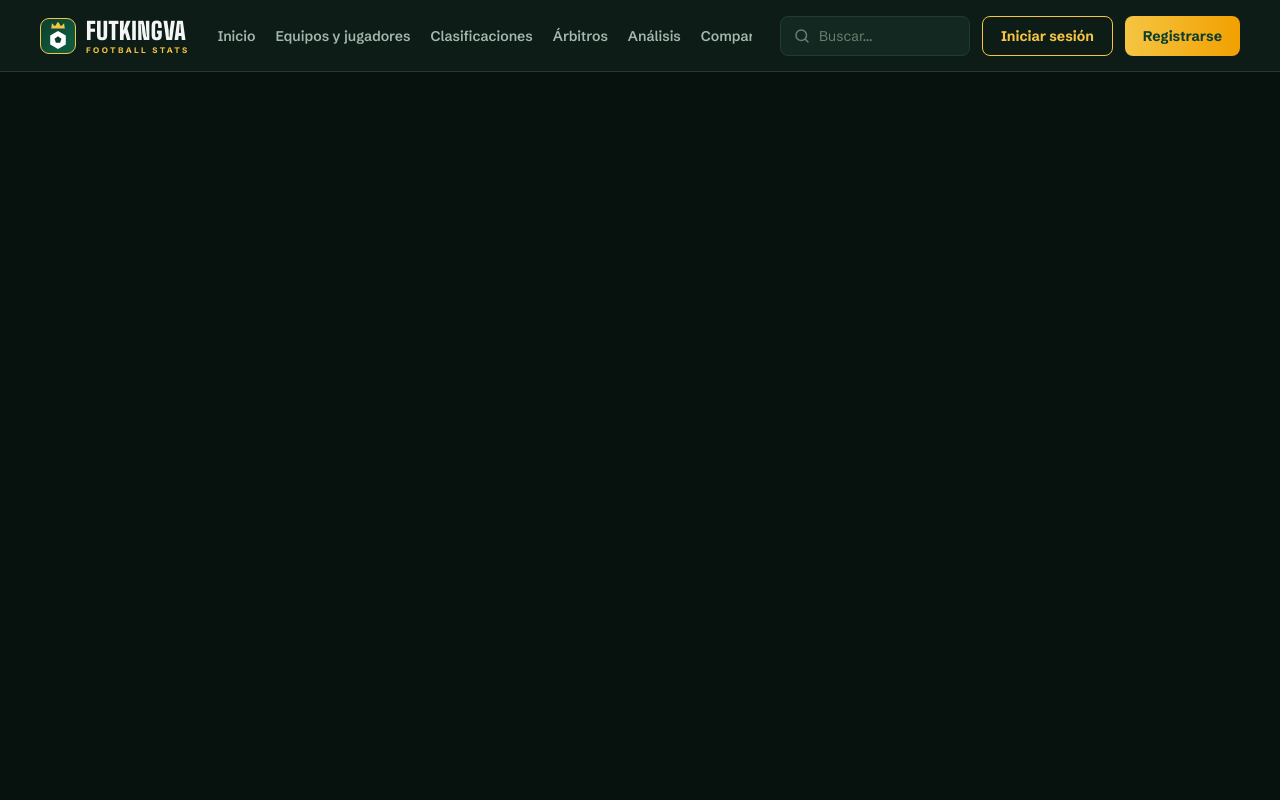
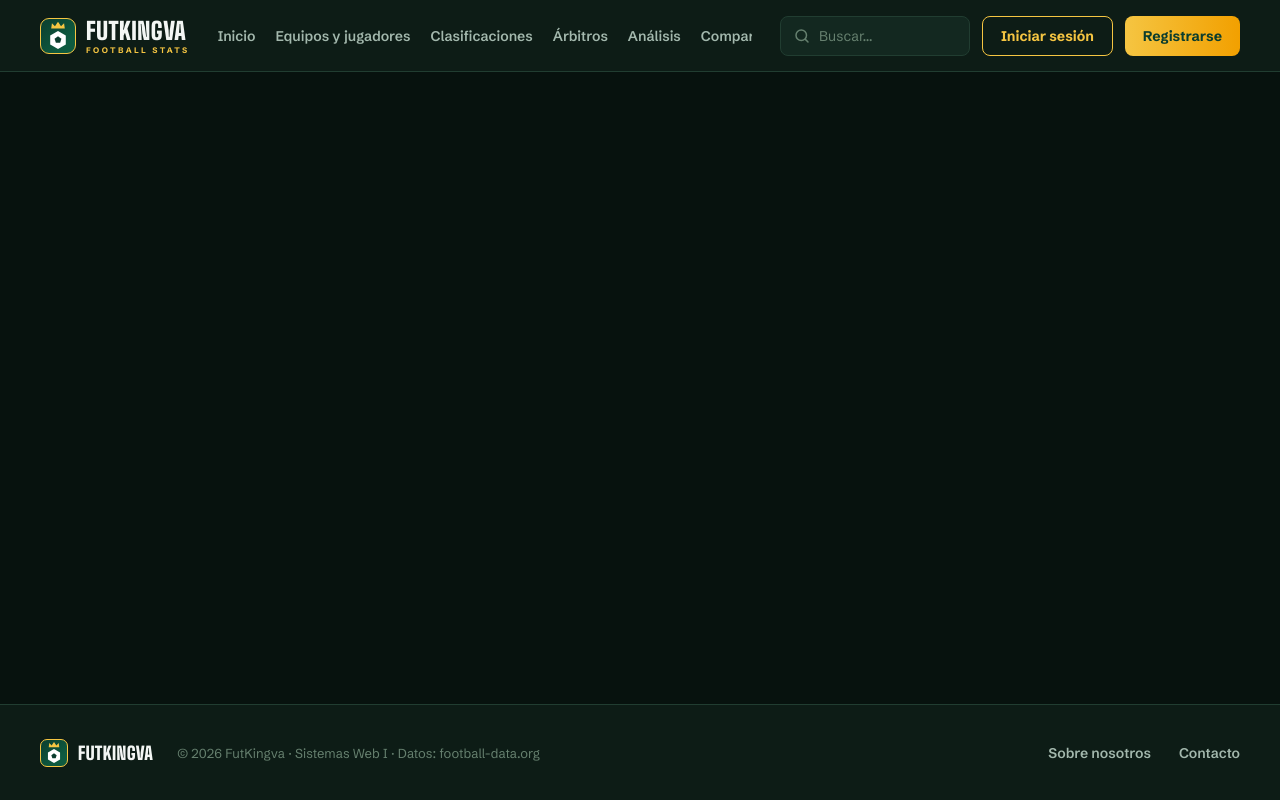
Before and after one commit to IvanRengelFerreira/FutKingva, a React (Vite) app in the folder client/: page / in a window 1280 px wide. Built offline with nearby package versions, Linux system fonts and the light colour scheme.

Commit message:
feat: desarrollo del footer y cambiando codigo para estandarizarlo en ingles

```diff
--- a/client/App.jsx
+++ b/client/App.jsx
@@ -1,10 +1,13 @@
 import Navbar from './components/Navbar/Navbar.jsx';
+import Footer from './components/Footer/Footer.jsx';
 
-// Componente principal. De momento solo muestra la navbar.
+// Componente principal. De momento solo muestra la navbar y el pie (Footer).
 export default function App() {
   return (
     <>
       <Navbar />
+      <main className="content"></main>
+      <Footer />
     </>
   );
 }
--- /dev/null
+++ b/client/components/Footer/Footer.css
@@ -0,0 +1,63 @@
+/*
+ * Footer: pie de página de escritorio
+ * Figma › Mockups › Componentes de mockup › Pie (en Figma se llama así)
+ */
+
+.footer {
+  display: flex;
+  align-items: center;
+  gap: 24px;
+  height: 96px;
+  padding: 0 40px;
+  background: var(--bg-surface);
+  border-top: 1px solid var(--border);
+}
+
+/* Marca: logo + nombre */
+.footer__brand {
+  display: flex;
+  align-items: center;
+  gap: 10px;
+  flex-shrink: 0;
+  text-decoration: none;
+}
+
+.footer__logo {
+  display: block;
+}
+
+.footer__name {
+  font-family: 'Big Shoulders Display', sans-serif;
+  font-weight: 900;
+  font-size: 18px;
+  letter-spacing: 0.36px;
+  color: var(--text-primary);
+  white-space: nowrap;
+}
+
+.footer__copyright {
+  flex: 1;
+  min-width: 0;
+  margin: 0;
+  font-size: 13px;
+  color: var(--text-tertiary);
+}
+
+/* Enlaces: Sobre nosotros y Contacto */
+.footer__links {
+  display: flex;
+  gap: 28px;
+  flex-shrink: 0;
+}
+
+.footer__link {
+  font-size: 14px;
+  font-weight: 600;
+  color: var(--text-secondary);
+  text-decoration: none;
+  white-space: nowrap;
+}
+
+.footer__link:hover {
+  color: var(--text-primary);
+}
--- /dev/null
+++ b/client/components/Footer/Footer.jsx
@@ -0,0 +1,22 @@
+import './Footer.css';
+import logo from '../../assets/logo-footer.svg';
+
+// Pie de página de escritorio.
+// Diseño: Figma › Mockups › Componentes de mockup › Pie (en Figma se llama así)
+export default function Footer() {
+  return (
+    <footer className="footer">
+      <a className="footer__brand" href="#/" aria-label="FutKingva, ir a Inicio">
+        <img className="footer__logo" src={logo} alt="" width="28" height="28" />
+        <span className="footer__name">FUTKINGVA</span>
+      </a>
+
+      <p className="footer__copyright">© 2026 FutKingva · Sistemas Web I · Datos: football-data.org</p>
+
+      <nav className="footer__links" aria-label="Enlaces del pie">
+        <a className="footer__link" href="#/sobre-nosotros">Sobre nosotros</a>
+        <a className="footer__link" href="#/contacto">Contacto</a>
+      </nav>
+    </footer>
+  );
+}
--- a/client/components/Navbar/Navbar.jsx
+++ b/client/components/Navbar/Navbar.jsx
@@ -1,17 +1,17 @@
 import './Navbar.css';
 import logo from '../../assets/logo.svg';
-import iconoBuscar from '../../assets/icono-buscar.svg';
+import searchIcon from '../../assets/icon-search.svg';
 
 // Enlaces del menú principal (mismo orden que en Figma).
 // Las rutas usan # para que funcionen sin servidor; se conectarán con el router más adelante.
-const ENLACES = [
-  { texto: 'Inicio', ruta: '#/' },
-  { texto: 'Equipos y jugadores', ruta: '#/equipos' },
-  { texto: 'Clasificaciones', ruta: '#/clasificaciones' },
-  { texto: 'Árbitros', ruta: '#/arbitros' },
-  { texto: 'Análisis', ruta: '#/analisis' },
-  { texto: 'Comparador', ruta: '#/comparador' },
-  { texto: 'Mi equipo ideal', ruta: '#/equipo-ideal' },
+const LINKS = [
+  { label: 'Inicio', path: '#/' },
+  { label: 'Equipos y jugadores', path: '#/equipos' },
+  { label: 'Clasificaciones', path: '#/clasificaciones' },
+  { label: 'Árbitros', path: '#/arbitros' },
+  { label: 'Análisis', path: '#/analisis' },
+  { label: 'Comparador', path: '#/comparador' },
+  { label: 'Mi equipo ideal', path: '#/equipo-ideal' },
 ];
 
 // Navbar de escritorio (Sesión=No).
@@ -19,29 +19,29 @@ const ENLACES = [
 export default function Navbar() {
   return (
     <header className="navbar">
-      <a className="navbar__marca" href="#/" aria-label="FutKingva, ir a Inicio">
+      <a className="navbar__brand" href="#/" aria-label="FutKingva, ir a Inicio">
         <img className="navbar__logo" src={logo} alt="" width="36" height="36" />
-        <span className="navbar__nombre">
-          <span className="navbar__titulo">FUTKINGVA</span>
-          <span className="navbar__subtitulo">FOOTBALL STATS</span>
+        <span className="navbar__name">
+          <span className="navbar__title">FUTKINGVA</span>
+          <span className="navbar__subtitle">FOOTBALL STATS</span>
         </span>
       </a>
 
       <nav className="navbar__menu" aria-label="Menú principal">
-        {ENLACES.map((enlace) => (
-          <a key={enlace.ruta} className="navbar__enlace" href={enlace.ruta}>
-            {enlace.texto}
+        {LINKS.map((link) => (
+          <a key={link.path} className="navbar__link" href={link.path}>
+            {link.label}
           </a>
         ))}
       </nav>
 
-      <div className="navbar__acciones">
-        <form className="navbar__buscador" role="search" onSubmit={(e) => e.preventDefault()}>
-          <img src={iconoBuscar} alt="" width="18" height="18" />
+      <div className="navbar__actions">
+        <form className="navbar__search" role="search" onSubmit={(e) => e.preventDefault()}>
+          <img src={searchIcon} alt="" width="18" height="18" />
           <input type="search" placeholder="Buscar…" aria-label="Buscar equipos y jugadores" />
         </form>
-        <a className="navbar__boton navbar__boton--secundario" href="#/acceso">Iniciar sesión</a>
-        <a className="navbar__boton navbar__boton--primario" href="#/acceso?registro">Registrarse</a>
+        <a className="navbar__button navbar__button--secondary" href="#/acceso">Iniciar sesión</a>
+        <a className="navbar__button navbar__button--primary" href="#/acceso?registro">Registrarse</a>
       </div>
     </header>
   );
--- a/client/main.jsx
+++ b/client/main.jsx
@@ -1,6 +1,6 @@
 import { StrictMode } from 'react';
 import { createRoot } from 'react-dom/client';
-import './styles/colores.css'; // Colores globales: disponibles en toda la web
+import './styles/colors.css'; // Colores globales: disponibles en toda la web
 import './styles/global.css';  // Estilos compartidos (se completan poco a poco)
 import App from './App.jsx';
 
--- a/client/styles/colores.css
+++ /dev/null
@@ -1,48 +0,0 @@
-/*
- * FutKingva · Colores globales
- * ------------------------------------------------------------------
- * Única fuente de los colores de la web. Salen de la guía de estilo de
- * Figma (colección de variables «FutKingva · Colores», modo «Oscuro»):
- * https://www.figma.com/design/jxq2ktu8XWk06sm5n6F8CP
- *
- * Regla: en el resto del CSS NO se escriben colores a mano; se usa
- * siempre la variable, por ejemplo  color: var(--texto-principal);
- * Si hace falta un color nuevo, se añade aquí (y en Figma) primero.
- */
-
-:root {
-  /* Fondos (de más oscuro a más claro) */
-  --fondo-base: #07120E;        /* Fondo general de la página */
-  --fondo-superficie: #0D1C16;  /* Tarjetas, tablas, navbar, pie */
-  --fondo-elevada: #132820;     /* Elementos sobre tarjetas, menús, cabeceras de tabla */
-  --fondo-hover: #1A3329;       /* Fila o tarjeta al pasar el ratón */
-  --borde: #213D31;             /* Bordes y separadores */
-
-  /* Marca */
-  --marca-verde-900: #0B3D2E;   /* Verde del logo (inicio de degradados) */
-  --marca-verde-700: #0E5A40;   /* Verde claro (final de degradados) */
-  --acento-oro: #F5C542;        /* Acción principal, líder, destacados, enlace activo */
-  --acento-ambar: #F2A000;      /* Hover del oro, final del degradado de la corona */
-  --acento-oro-suave: #2B2814;  /* Fondo de chips y etiquetas doradas */
-
-  /* Texto */
-  --texto-principal: #F3F6F4;   /* Títulos y texto principal */
-  --texto-secundario: #A3B8AD;  /* Texto de apoyo, etiquetas */
-  --texto-terciario: #66806F;   /* Metadatos, placeholders, deshabilitado */
-
-  /* Estados */
-  --estado-victoria: #3DDC97;   /* Victoria, subida, valor positivo, correcto */
-  --estado-empate: #9AA8A1;     /* Empate, sin cambios */
-  --estado-derrota: #FF5C5C;    /* Derrota, bajada, error, eliminar */
-  --estado-directo: #FF3D57;    /* Partido en directo, avisos nuevos */
-  --estado-info: #5CB8FF;       /* Información, zona Champions, rol editor */
-
-  /* Series del comparador (jugador A, B y C) */
-  --serie-1: #F5C542;           /* Jugador A · oro */
-  --serie-2: #5CB8FF;           /* Jugador B · azul */
-  --serie-3: #C08CFF;           /* Jugador C · violeta */
-
-  /* Degradados */
-  --degradado-marca: linear-gradient(135deg, var(--marca-verde-900), var(--marca-verde-700));
-  --degradado-oro: linear-gradient(90deg, var(--acento-oro), var(--acento-ambar));
-}
--- /dev/null
+++ b/client/styles/colors.css
@@ -0,0 +1,52 @@
+/*
+ * FutKingva · Colores globales
+ * ------------------------------------------------------------------
+ * Única fuente de los colores de la web. Salen de la guía de estilo de
+ * Figma (colección de variables «FutKingva · Colores», modo «Oscuro»):
+ * https://www.figma.com/design/jxq2ktu8XWk06sm5n6F8CP
+ *
+ * Regla: en el resto del CSS NO se escriben colores a mano; se usa
+ * siempre la variable, por ejemplo  color: var(--text-primary);
+ * Si hace falta un color nuevo, se añade aquí (y en Figma) primero.
+ *
+ * Los nombres van en inglés; en Figma están en español con la misma
+ * estructura (fondo/base → --bg-base, acento/oro → --accent-gold,
+ * texto/principal → --text-primary, estado/victoria → --status-win…).
+ */
+
+:root {
+  /* Fondos (de más oscuro a más claro) */
+  --bg-base: #07120E;         /* Fondo general de la página */
+  --bg-surface: #0D1C16;      /* Tarjetas, tablas, navbar, pie */
+  --bg-elevated: #132820;     /* Elementos sobre tarjetas, menús, cabeceras de tabla */
+  --bg-hover: #1A3329;        /* Fila o tarjeta al pasar el ratón */
+  --border: #213D31;          /* Bordes y separadores */
+
+  /* Marca */
+  --brand-green-900: #0B3D2E; /* Verde del logo (inicio de degradados) */
+  --brand-green-700: #0E5A40; /* Verde claro (final de degradados) */
+  --accent-gold: #F5C542;     /* Acción principal, líder, destacados, enlace activo */
+  --accent-amber: #F2A000;    /* Hover del oro, final del degradado de la corona */
+  --accent-gold-soft: #2B2814; /* Fondo de chips y etiquetas doradas */
+
+  /* Texto */
+  --text-primary: #F3F6F4;    /* Títulos y texto principal */
+  --text-secondary: #A3B8AD;  /* Texto de apoyo, etiquetas */
+  --text-tertiary: #66806F;   /* Metadatos, placeholders, deshabilitado */
+
+  /* Estados */
+  --status-win: #3DDC97;      /* Victoria, subida, valor positivo, correcto */
+  --status-draw: #9AA8A1;     /* Empate, sin cambios */
+  --status-loss: #FF5C5C;     /* Derrota, bajada, error, eliminar */
+  --status-live: #FF3D57;     /* Partido en directo, avisos nuevos */
+  --status-info: #5CB8FF;     /* Información, zona Champions, rol editor */
+
+  /* Series del comparador (jugador A, B y C) */
+  --series-1: #F5C542;        /* Jugador A · oro */
+  --series-2: #5CB8FF;        /* Jugador B · azul */
+  --series-3: #C08CFF;        /* Jugador C · violeta */
+
+  /* Degradados */
+  --gradient-brand: linear-gradient(135deg, var(--brand-green-900), var(--brand-green-700));
+  --gradient-gold: linear-gradient(90deg, var(--accent-gold), var(--accent-amber));
+}
--- a/client/styles/global.css
+++ b/client/styles/global.css
@@ -10,7 +10,7 @@
  * Qué NO va aquí: lo que es de una sola página (va en su propio .css).
  *
  * Reglas:
- *  - Colores siempre con las variables de colores.css: var(--acento-oro).
+ *  - Colores siempre con las variables de colors.css: var(--accent-gold).
  *  - Antes de añadir algo, mira si ya existe una clase que te sirva.
  *  - Cada bloque con un comentario que diga qué es y quién lo añadió.
  *  - Si cambias algo que ya existe, avisa al grupo: afecta a todas las páginas.
@@ -26,7 +26,18 @@
 body {
   margin: 0;
   min-height: 100vh;
-  background: var(--fondo-base);
-  color: var(--texto-principal);
+  background: var(--bg-base);
+  color: var(--text-primary);
   font-family: 'Schibsted Grotesk', sans-serif;
 }
+
+/* Estructura de la página: navbar arriba, contenido que crece y pie siempre abajo (Ivan) */
+#root {
+  display: flex;
+  flex-direction: column;
+  min-height: 100vh;
+}
+
+.content {
+  flex: 1;
+}
```
Also changed, not shown: client/components/Navbar/Navbar.css (+33 -33 lines), client/assets/icon-search.svg (renamed from client/assets/icono-buscar.svg), client/assets/logo-footer.svg (added).
